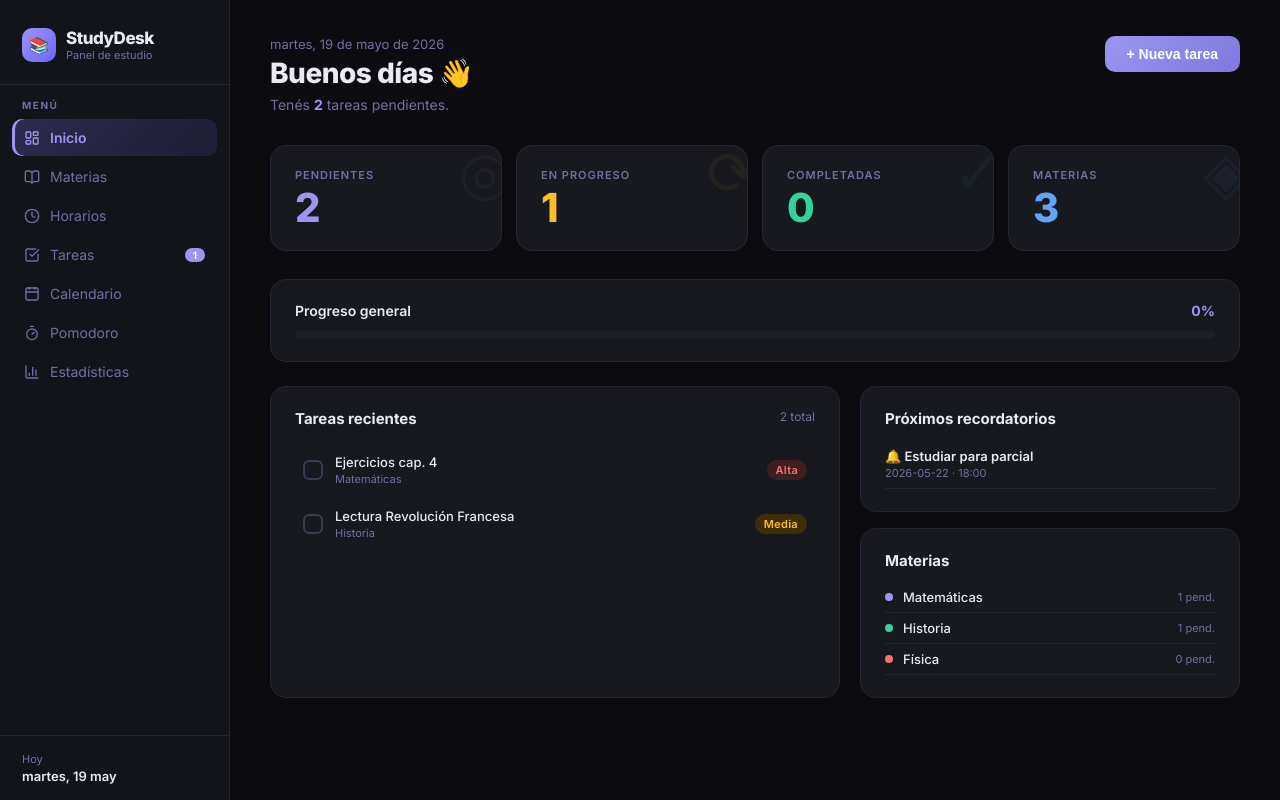
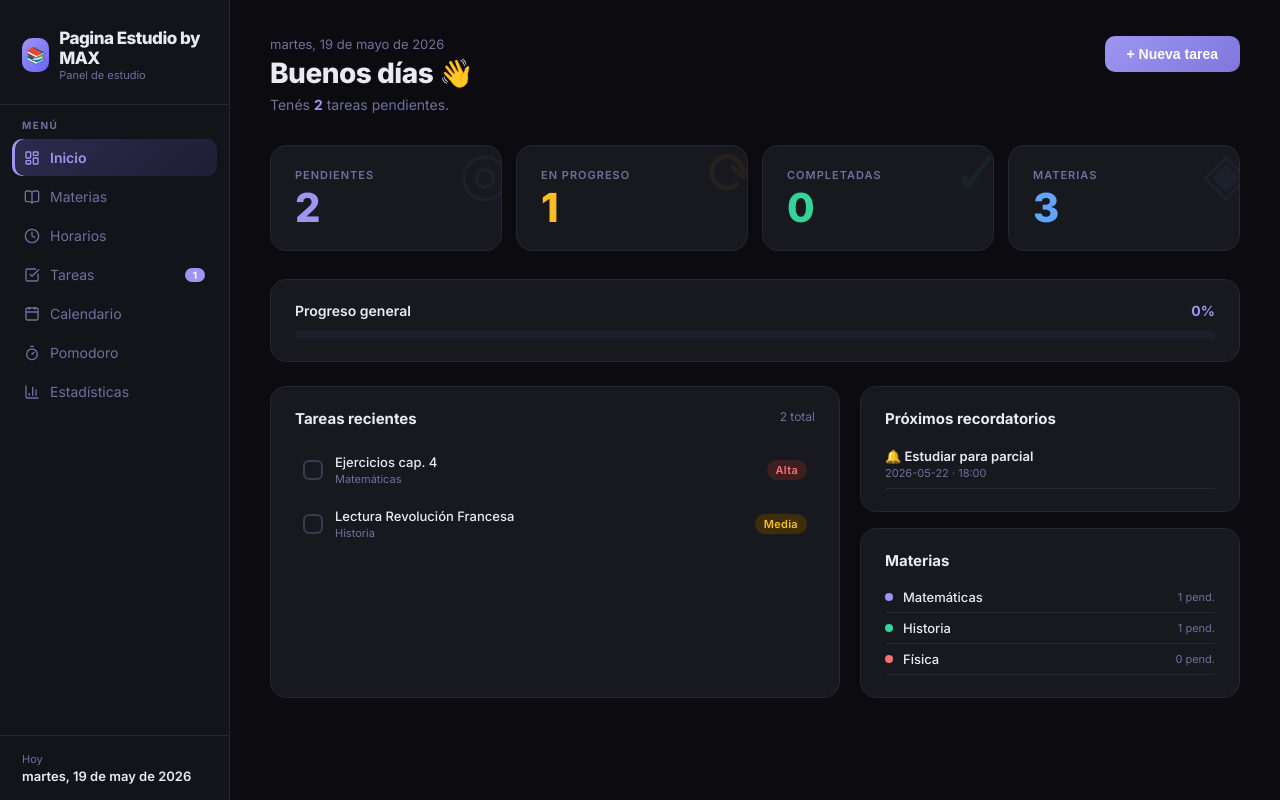
Before and after one commit to maxxx1n/web-dashboard, a React (Vite) app in the folder studydesk/: page / in a window 1280 px wide. Built offline with nearby package versions, Linux system fonts and the light colour scheme.

Commit message:
Actualizando

```diff
--- a/studydesk/src/components/Sidebar.jsx
+++ b/studydesk/src/components/Sidebar.jsx
@@ -38,7 +38,7 @@ export default function Sidebar({ view, setView, tareas = [] }) {
         <div style={{ display: "flex", alignItems: "center", gap: 10 }}>
           <div style={{ width: 34, height: 34, borderRadius: 10, background: "linear-gradient(135deg,#9d96f0,#6c63ff)", display: "flex", alignItems: "center", justifyContent: "center", fontSize: 16 }}>📚</div>
           <div>
-            <div style={{ fontWeight: 800, fontSize: 17, color: dark.text, letterSpacing: "-0.5px" }}>StudyDesk</div>
+            <div style={{ fontWeight: 800, fontSize: 17, color: dark.text, letterSpacing: "-0.5px" }}>Pagina Estudio by MAX</div>
             <div style={{ fontSize: 11, color: dark.muted }}>Panel de estudio</div>
           </div>
         </div>
@@ -82,7 +82,7 @@ export default function Sidebar({ view, setView, tareas = [] }) {
       <div style={{ padding: "16px 22px", borderTop: `1px solid ${dark.border}` }}>
         <div style={{ fontSize: 11, color: dark.muted, marginBottom: 2 }}>Hoy</div>
         <div style={{ fontSize: 13, fontWeight: 600, color: dark.text }}>
-          {TODAY.toLocaleDateString("es-AR", { weekday: "long", day: "numeric", month: "short" })}
+          {TODAY.toLocaleDateString("es-AR", { weekday: "long", day: "numeric", month: "short", year: "numeric" })}
         </div>
       </div>
     </div>
```
